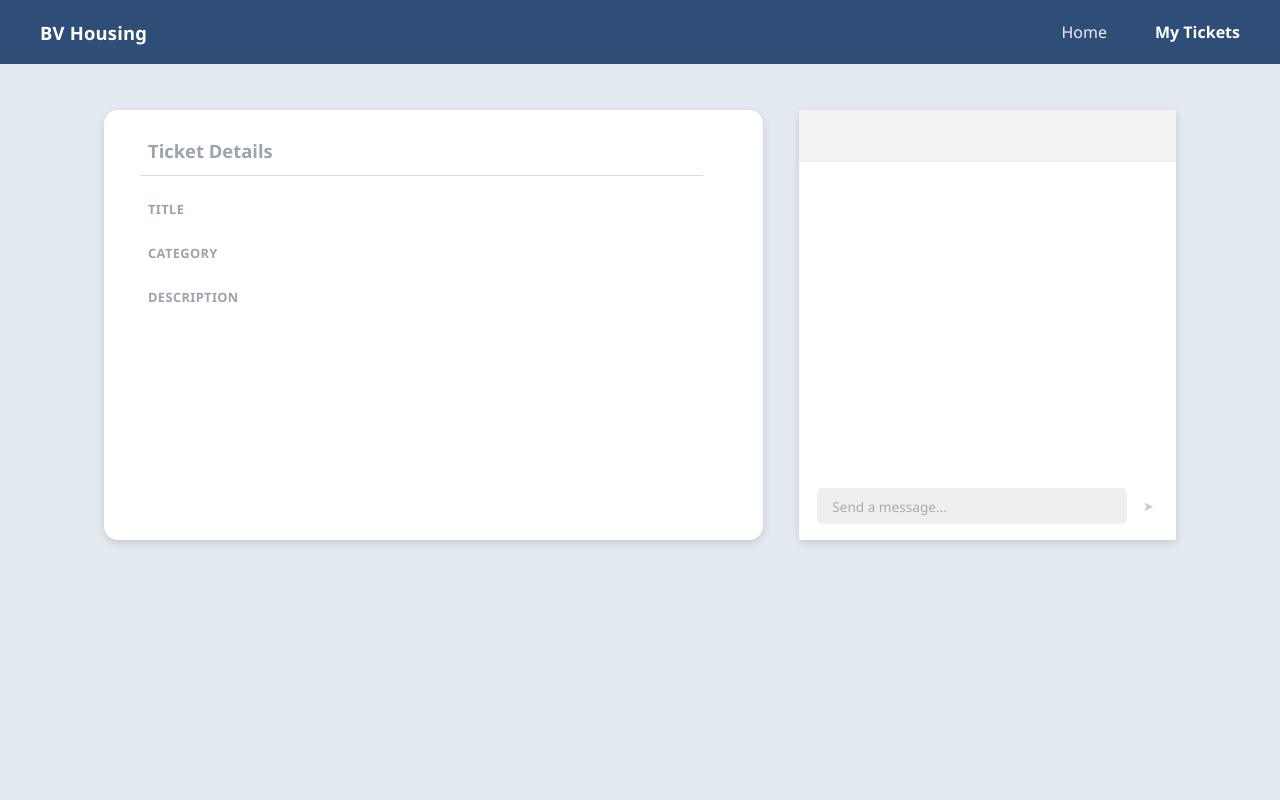
After one commit to xoadrrian/StudentHousing, a Python web app: template templates/tecketDetails.html in a window 1280 px wide. The commit adds this page. Run offline with Jinja, Linux system fonts and the light colour scheme; the template is opened without the code that fills it, so the values that code supplies are empty.

Commit message:
UI update
Created new page for the ticket details and the chat. Made new page for adding a chore

```diff
--- a/static/myTickets.css
+++ b/static/myTickets.css
@@ -62,6 +62,7 @@ body {
 .nav-link.active {
   font-weight: 700;
   opacity: 1;
+  text-decoration: underline;
 }
 
 /* Main Reports Layout */
--- a/static/style.css
+++ b/static/style.css
@@ -182,8 +182,7 @@ body {
 
 
 
-/* SCHEDULING PAGE */
-/* Reset & Base Typography */
+/* HOME PAGE */
 * {
   box-sizing: border-box;
   margin: 0;
@@ -243,6 +242,7 @@ body {
 .nav-link.active {
   font-weight: 700;
   opacity: 1;
+  text-decoration: underline;
 }
 
 /* Main Container */
--- /dev/null
+++ b/static/ticketDetails.css
@@ -0,0 +1,233 @@
+/* Base Reset & Colors (Matches style.css) */
+* {
+  box-sizing: border-box;
+  margin: 0;
+  padding: 0;
+}
+
+body {
+  font-family: 'Segoe UI', Tahoma, Geneva, Verdana, sans-serif;
+  background-color: #e4eaf2;
+  color: #2c4c76;
+  min-height: 100vh;
+  display: flex;
+  flex-direction: column;
+}
+
+.hidden {
+  display: none !important;
+}
+
+/* Navbar */
+.navbar {
+  background-color: #2e4e78;
+  color: #ffffff;
+  height: 64px;
+  display: flex;
+  align-items: center;
+  padding: 0 40px;
+}
+
+.nav-container {
+  width: 100%;
+  max-width: 1540px;
+  margin: 0 auto;
+  display: flex;
+  justify-content: space-between;
+  align-items: center;
+}
+
+.logo {
+  font-size: 1.15rem;
+  font-weight: 700;
+  letter-spacing: 0.2px;
+}
+
+.nav-links {
+  display: flex;
+  gap: 48px;
+}
+
+.nav-link {
+  color: #ffffff;
+  text-decoration: none;
+  font-size: 1rem;
+  font-weight: 400;
+  opacity: 0.9;
+  transition: opacity 0.2s ease;
+}
+
+.nav-link:hover,
+.nav-link.active {
+  opacity: 1;
+}
+
+.nav-link.active {
+  font-weight: 700;
+}
+
+/* Main Two-Column Grid */
+.details-container {
+  width: 100%;
+  max-width: 1120px;
+  margin: 46px auto;
+  padding: 0 24px;
+  display: grid;
+  grid-template-columns: 1.75fr 1fr;
+  gap: 36px;
+  align-items: stretch;
+}
+
+/* Shared Card Shadow */
+.card {
+  background-color: #ffffff;
+  box-shadow: 0 3px 8px rgba(0, 0, 0, 0.14);
+}
+
+/* Left Card: Ticket Details */
+.details-card {
+  border-radius: 14px;
+  padding: 28px 36px 36px;
+  min-height: 430px;
+  display: flex;
+  flex-direction: column;
+}
+
+.details-header {
+  border-bottom: 1px solid #d5dce4;
+  padding-bottom: 12px;
+  margin-bottom: 24px;
+  margin-right: 24px;
+}
+
+.details-header h2 {
+  font-size: 1.15rem;
+  font-weight: 700;
+  color: #9ba3ae;
+  padding-left: 8px;
+}
+
+.details-body {
+  flex: 1;
+  display: flex;
+  flex-direction: column;
+  gap: 20px;
+  padding: 0 8px;
+}
+
+.detail-field {
+  display: flex;
+  flex-direction: column;
+  gap: 6px;
+}
+
+.detail-label {
+  font-size: 0.8rem;
+  font-weight: 700;
+  text-transform: uppercase;
+  letter-spacing: 0.4px;
+  color: #9ba3ae;
+}
+
+.detail-value {
+  font-size: 0.98rem;
+  color: #2c4c76;
+  line-height: 1.5;
+  white-space: pre-wrap;
+}
+
+.ticket-attachment {
+  max-width: 100%;
+  max-height: 220px;
+  object-fit: cover;
+  border-radius: 6px;
+  border: 1px solid #d5dce4;
+  margin-top: 4px;
+}
+
+/* Right Card: Chat Panel */
+.chat-card {
+  border-radius: 2px;
+  min-height: 430px;
+  display: flex;
+  flex-direction: column;
+  overflow: hidden;
+}
+
+.chat-header {
+  height: 52px;
+  background-color: #f3f3f3;
+  border-bottom: 1px solid #e6e8ec;
+  display: flex;
+  align-items: center;
+  padding: 0 18px;
+  font-size: 0.9rem;
+  font-weight: 700;
+  color: #2c4c76;
+}
+
+.chat-messages {
+  flex: 1;
+  padding: 16px 18px;
+  overflow-y: auto;
+  display: flex;
+  flex-direction: column;
+  gap: 10px;
+}
+
+.chat-input-area {
+  padding: 14px 18px 16px;
+  display: flex;
+  align-items: center;
+  gap: 12px;
+}
+
+.chat-input-area input {
+  flex: 1;
+  height: 36px;
+  padding: 6px 14px;
+  background-color: #efefef;
+  border: 1px solid transparent;
+  border-radius: 6px;
+  font-family: inherit;
+  font-size: 0.85rem;
+  color: #2c4c76;
+  outline: none;
+  transition: border-color 0.2s ease, background-color 0.2s ease;
+}
+
+.chat-input-area input::placeholder {
+  color: #a6acb4;
+}
+
+.chat-input-area input:focus {
+  background-color: #ffffff;
+  border-color: #2e4e78;
+}
+
+.btn-send {
+  background: none;
+  border: none;
+  color: #cccccc;
+  cursor: pointer;
+  display: flex;
+  align-items: center;
+  justify-content: center;
+  padding: 4px;
+  transition: color 0.2s ease, transform 0.1s ease;
+}
+
+.btn-send:hover {
+  color: #2e4e78;
+}
+
+.btn-send:active {
+  transform: translateY(1px);
+}
+
+/* Responsive Adjustments */
+@media (max-width: 840px) {
+  .details-container {
+    grid-template-columns: 1fr;
+  }
+}
--- a/templates/addItem.html
+++ b/templates/addItem.html
@@ -56,7 +56,7 @@
         <!-- Bottom Buttons -->
         <div class="form-footer">
           <a href="home.html" class="cancel-link">[Cancel]</a>
-          <button type="submit" class="btn-submit">+ Add Item</button>
+          <button type="submit" class="btn-submit">[Save]</button>
         </div>
       </form>
     </section>
--- a/templates/home.html
+++ b/templates/home.html
@@ -99,7 +99,7 @@
 
         <div class="panel-header">
           <h2>Shared Chores</h2>
-          <button type="button" class="btn-add" id="btn-add-chore">+ Add Chore</button>
+          <button type="button" class="btn-add" id="btn-add-chore" onclick="window.location.href='addChore.html'">+ Add Chore</button>
         </div>
 
         <!-- 7-Day calendar-->
--- /dev/null
+++ b/templates/tecketDetails.html
@@ -0,0 +1,82 @@
+<!DOCTYPE html>
+<html lang="en">
+<head>
+  <meta charset="UTF-8" />
+  <meta name="viewport" content="width=device-width, initial-scale=1.0" />
+  <title>BV Housing - Ticket Details</title>
+  <link rel="stylesheet" href="../static/ticketDetails.css" />
+</head>
+<body>
+
+  <!-- Top Navigation Bar -->
+  <header class="navbar">
+    <div class="nav-container">
+      <div class="logo">BV Housing</div>
+      <nav class="nav-links">
+        <a href="home.html" class="nav-link">Home</a>
+        <a href="myTickets.html" class="nav-link active">My Tickets</a>
+      </nav>
+    </div>
+  </header>
+
+  <!-- Main Two-Column Content -->
+  <main class="details-container">
+
+    <!-- Left Card: Ticket Information -->
+    <section class="card details-card">
+      <div class="details-header">
+        <h2>Ticket Details</h2>
+      </div>
+
+      <!-- JS will populate the submitted ticket data here -->
+      <div class="details-body" id="ticket-details-content">
+        <div class="detail-field">
+          <span class="detail-label">Title</span>
+          <p class="detail-value" id="ticket-title"></p>
+        </div>
+
+        <div class="detail-field">
+          <span class="detail-label">Category</span>
+          <p class="detail-value" id="ticket-category"></p>
+        </div>
+
+        <div class="detail-field">
+          <span class="detail-label">Description</span>
+          <p class="detail-value" id="ticket-description"></p>
+        </div>
+
+        <!-- Image for Maintenance tickets) -->
+        <div class="detail-field hidden" id="ticket-image-section">
+          <span class="detail-label">Attached Image</span>
+          <img id="ticket-image" src="" alt="Ticket attachment" class="ticket-attachment" />
+        </div>
+      </div>
+    </section>
+
+    <!-- Right Card: Chat Panel -->
+    <aside class="card chat-card">
+      <div class="chat-header" id="chat-header">
+        <!-- Optional header space matching layout -->
+      </div>
+
+      <!-- JS will append message bubbles here -->
+      <div class="chat-messages" id="chat-messages"></div>
+
+      <form class="chat-input-area" id="chat-form">
+        <input
+          type="text"
+          id="chat-input"
+          placeholder="Send a message..."
+          autocomplete="off"
+          required
+        />
+        <button type="submit" class="btn-send" id="btn-send-message" aria-label="Send message">➤</button>
+          </svg>
+        </button>
+      </form>
+    </aside>
+
+  </main>
+
+</body>
+</html>
```
Also changed, not shown: static/add.css (renamed from static/addItem.css, +16 -6 lines), templates/addChore.html (added, +96 -0 lines).
